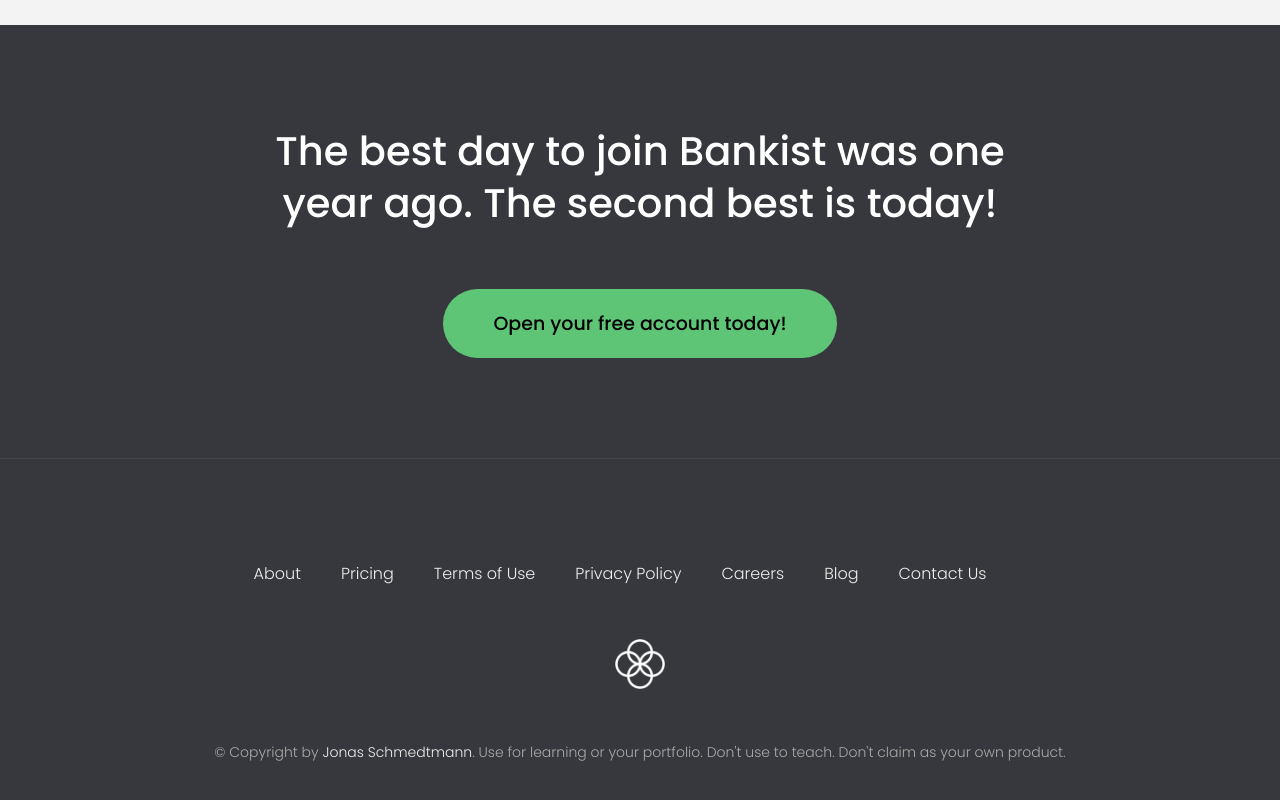
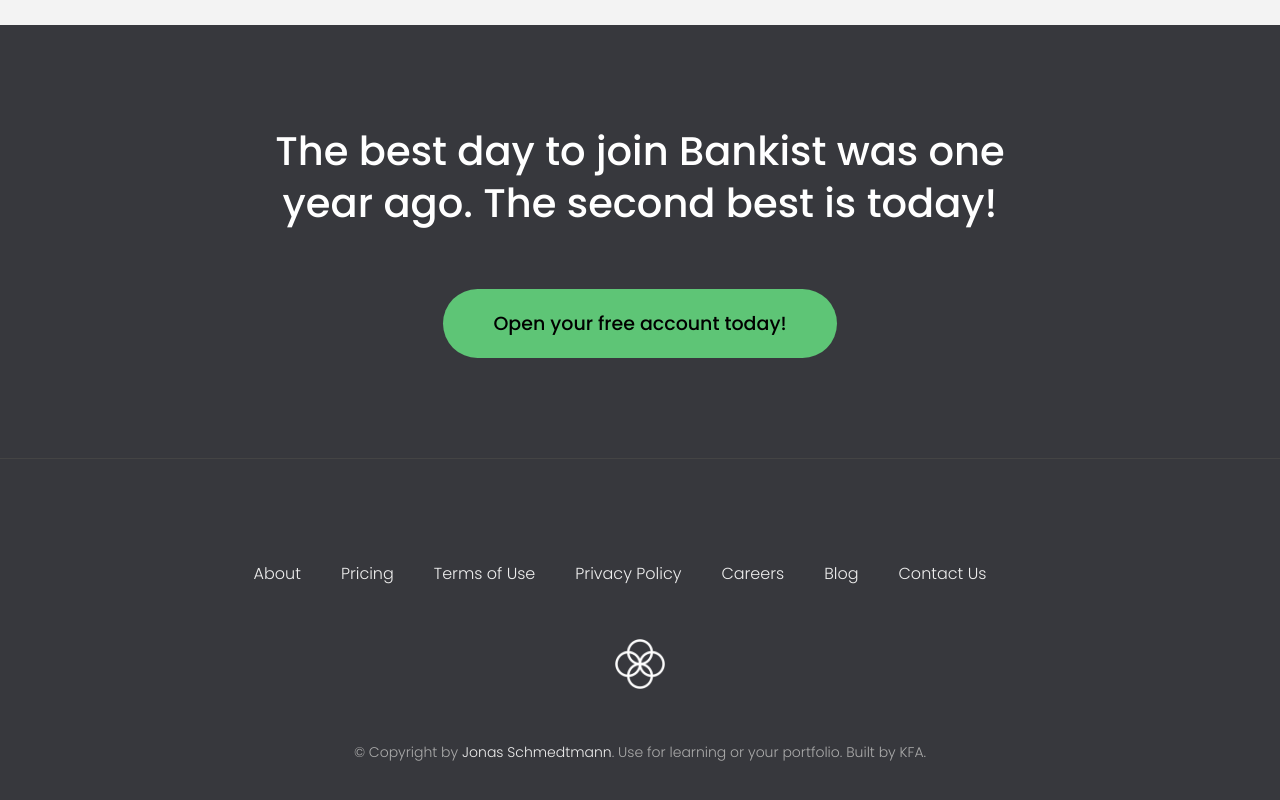
Before and after one commit to Kavin-crew/kfa-bankist, a plain HTML site: page index.html in a window 1280 px wide. Shown: the part 4171-4971 px from the top of the page. Drawn offline with Linux system fonts and the light colour scheme.

Commit message:
adding copyright

```diff
--- a/index.html
+++ b/index.html
@@ -328,8 +328,7 @@
           target="_blank"
           href="https://twitter.com/jonasschmedtman"
           >Jonas Schmedtmann</a
-        >. Use for learning or your portfolio. Don't use to teach. Don't claim
-        as your own product.
+        >. Use for learning or your portfolio. Built by KFA.
       </p>
     </footer>
 
```
